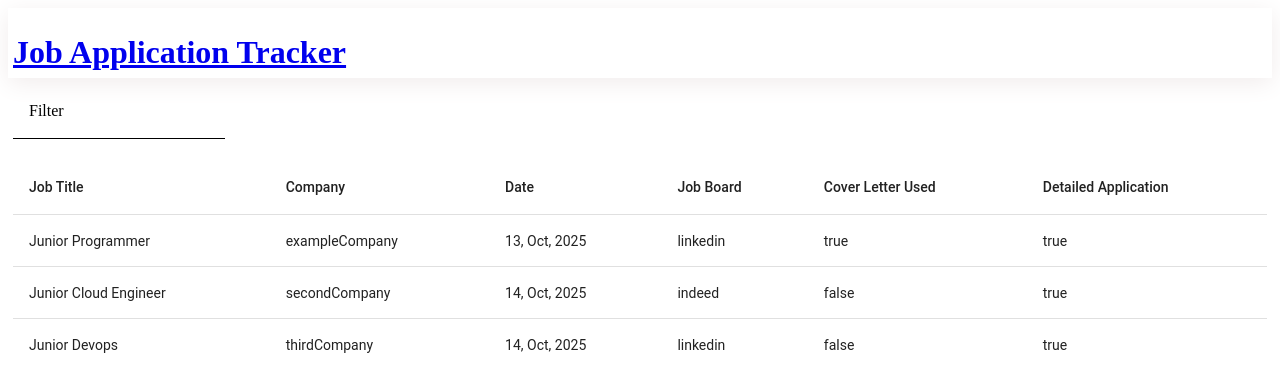
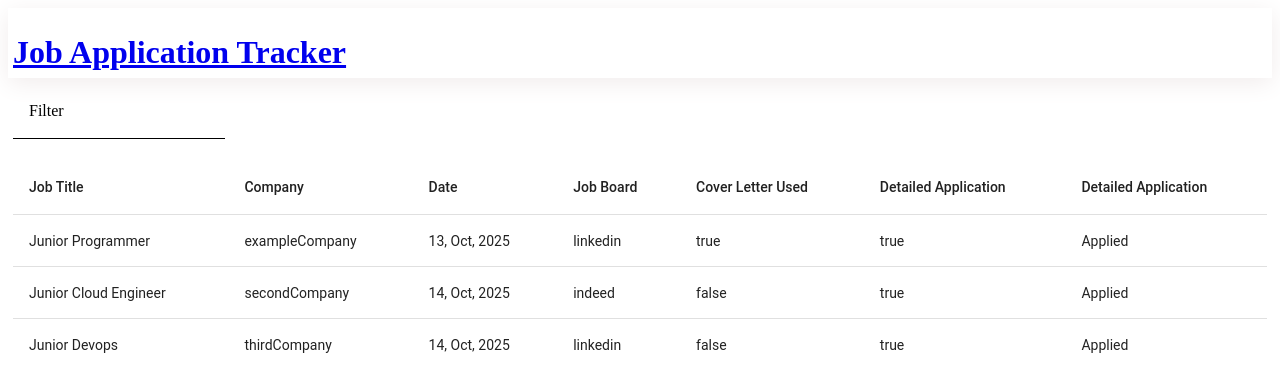
Before and after one commit to Jo53f/angular-jobApplicationTracker, an Angular app: page / in a window 1280 px wide. Shown: the top 392 px of the page. Built offline with nearby package versions, Linux system fonts and the light colour scheme.

Commit message:
added application status column to table

```diff
--- a/src/app/application-status.ts
+++ b/src/app/application-status.ts
@@ -1,8 +1,8 @@
 export enum ApplicationStatus {
-    Applied,
-    Test,
-    Rejected,
-    Accepted,
-    Response,
-    Interview,
+    Applied = "Applied",
+    Test = "Testing",
+    Rejected = "Rejected",
+    Accepted = "Accepted",
+    Response = "Response",
+    Interview = "Interview",
 }
--- a/src/app/home/home.html
+++ b/src/app/home/home.html
@@ -35,6 +35,11 @@
             <td mat-cell *matCellDef="let application">{{application.detailedApplicationStage}}</td>
         </ng-container>
 
+        <ng-container matColumnDef="status">
+            <th mat-header-cell *matHeaderCellDef>Detailed Application</th>
+            <td mat-cell *matCellDef="let application">{{application.status}}</td>
+        </ng-container>
+
         <tr mat-header-row *matHeaderRowDef="columnToDisplay"></tr>
         <tr mat-row *matRowDef="let row; columns: columnToDisplay;"></tr>
 
--- a/src/app/home/home.ts
+++ b/src/app/home/home.ts
@@ -17,7 +17,7 @@ import { DatePipe } from '@angular/common';
 export class Home {
   // jobApplicationList: JobApplicationInfo[] = [];
   applicationsLoader: LoadApplications = inject(LoadApplications);
-  columnToDisplay = ['job_title', 'company', 'date', 'job_board', 'coverLetter', 'detailedApplicationStage']
+  columnToDisplay = ['job_title', 'company', 'date', 'job_board', 'coverLetter', 'detailedApplicationStage', 'status']
   dataSource = new MatTableDataSource(
     this.applicationsLoader.load()
   );
```
